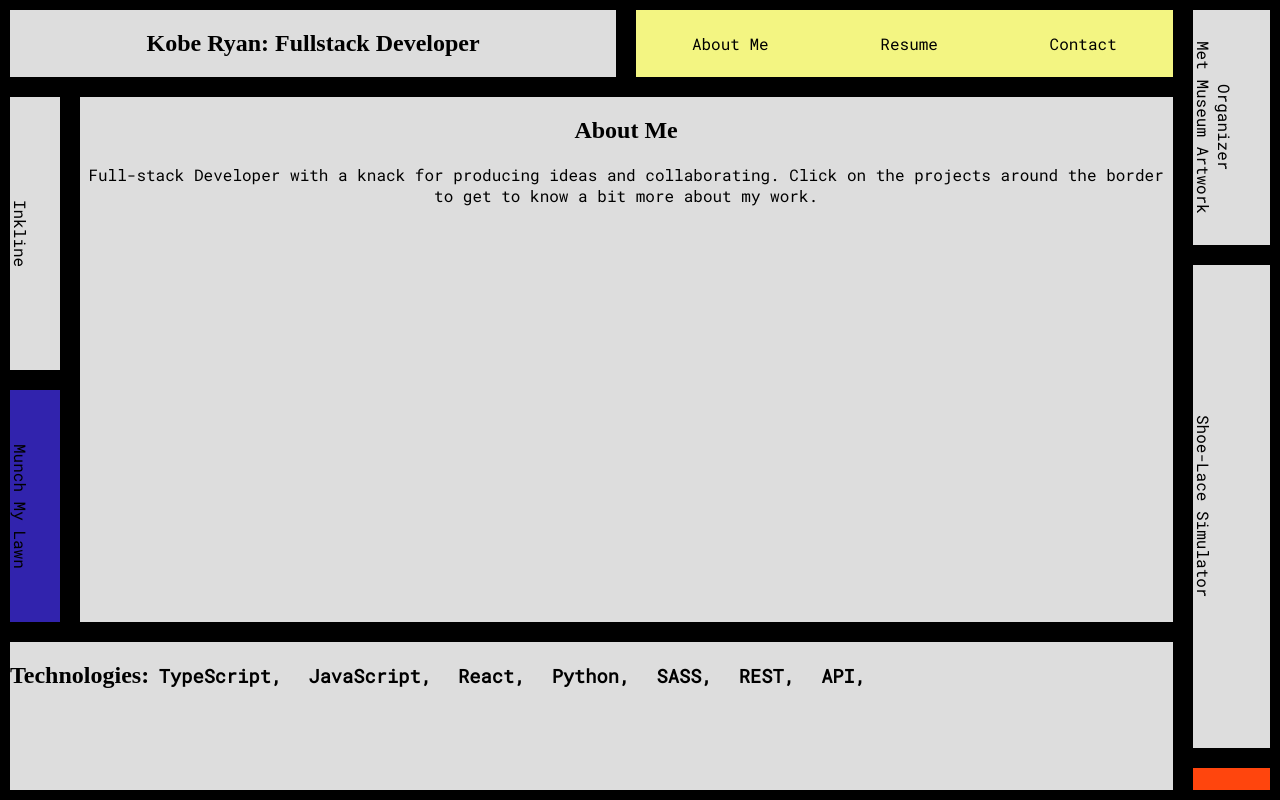
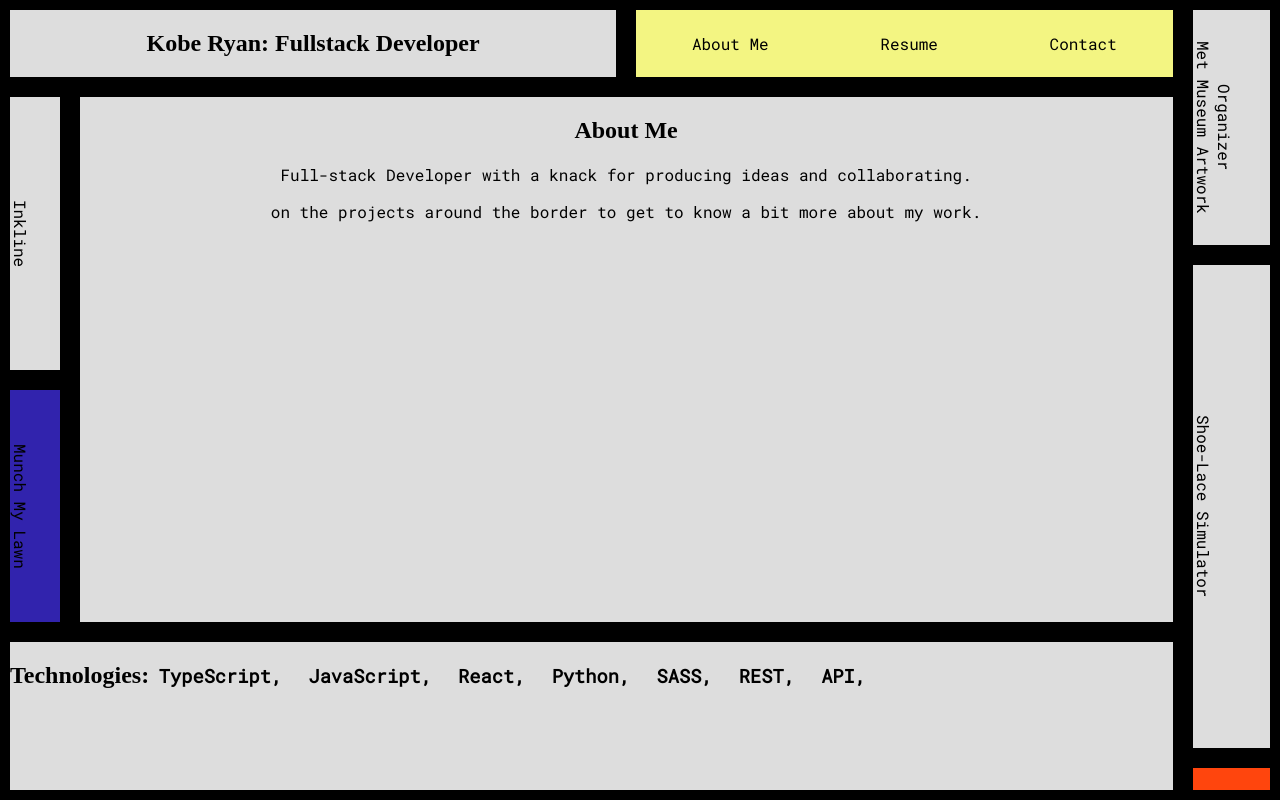
Before and after one commit to klar2d2/KobeRyanPortfolio, a website: page index.pug in a window 1280 px wide. Drawn offline with nearby package versions, Linux system fonts and the light colour scheme; files that its build step writes are made by us from their sources; a web font is replaced by a local one.

Commit message:
new inline text

```diff
--- a/index.pug
+++ b/index.pug
@@ -16,7 +16,8 @@ html
     a(class='four', id='inkline', href="#", onclick='handleClick()') Inkline
     div.five
       h2#center-head About Me
-      p#center-para Full-stack Developer with a knack for producing ideas and collaborating. Click on the projects around the border to get to know a bit more about my work.
+      p#center-para Full-stack Developer with a knack for producing ideas and collaborating.
+      p#Click on the projects around the border to get to know a bit more about my work.
       a#center-link
         img#center-image
     a(id='shoe-lace-simulator', href="#", onclick='handleClick()', class='six') Shoe-Lace Simulator
```
Also changed, not shown: html/index.html.
